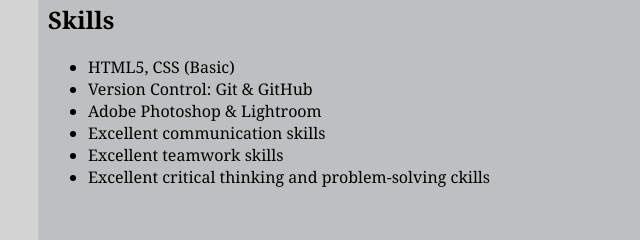
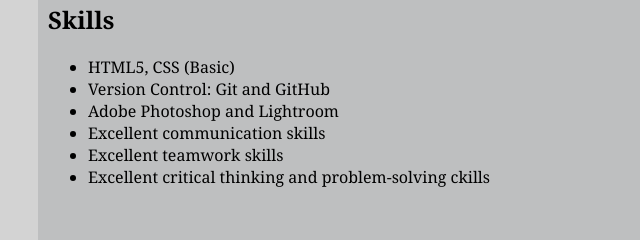
Before and after one commit to zelenolis/rsschool-cv, a plain HTML site: page index.html in a window 1280 px wide. Shown: the part 612-852 px from the top of the page, 0-640 px from the left. Drawn offline with Linux system fonts and the light colour scheme.

Commit message:
fix: minor bugfixes

```diff
--- a/index.html
+++ b/index.html
@@ -32,8 +32,8 @@
             <h2>Skills</h2>
             <ul class="left">
                 <li>HTML5, CSS (Basic)</li>
-                <li>Version Control: Git & GitHub</li>
-                <li>Adobe Photoshop & Lightroom</li>
+                <li>Version Control: Git and GitHub</li>
+                <li>Adobe Photoshop and Lightroom</li>
                 <li>Excellent communication skills</li>
                 <li>Excellent teamwork skills</li>
                 <li>Excellent critical thinking and
```
